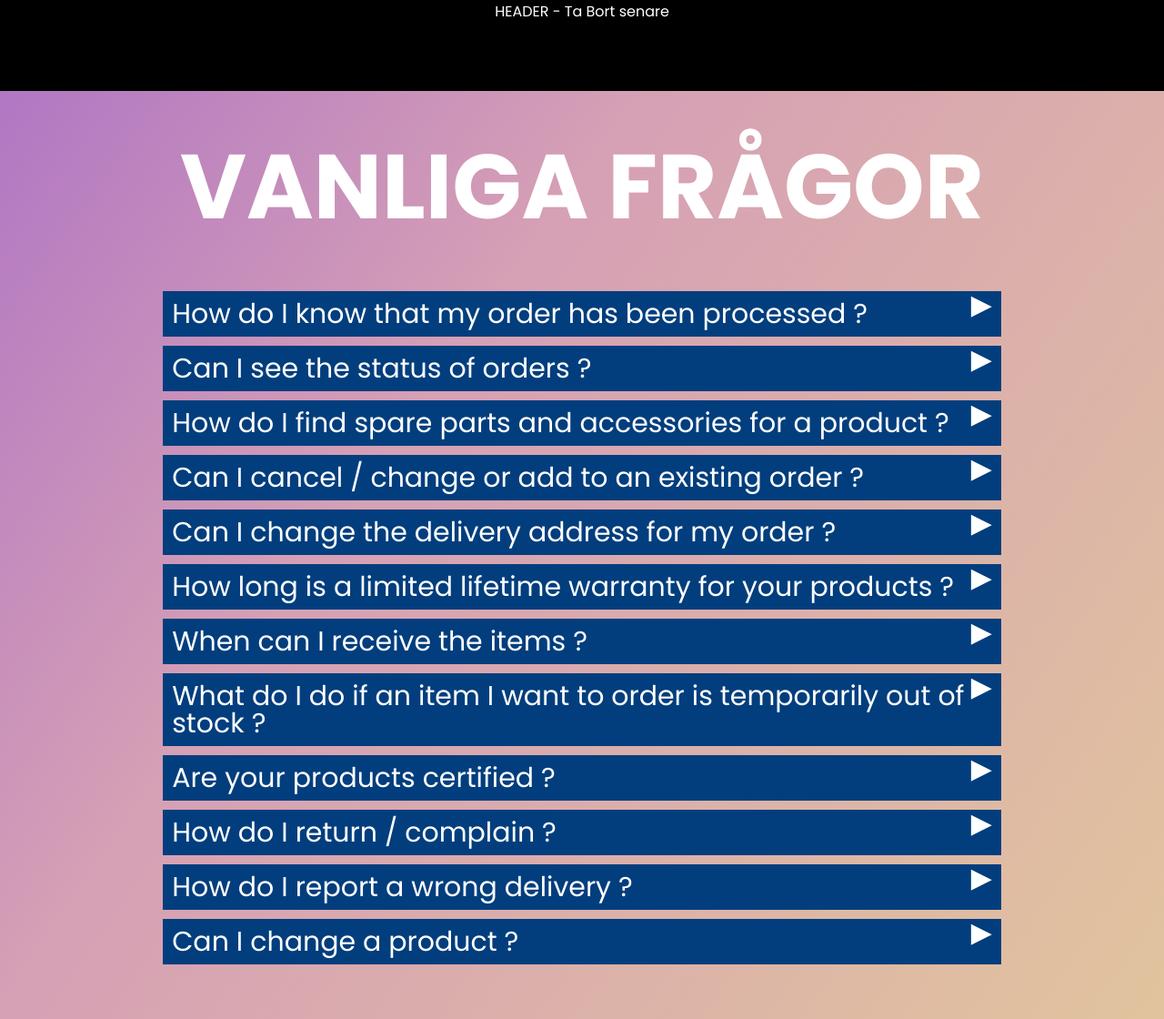
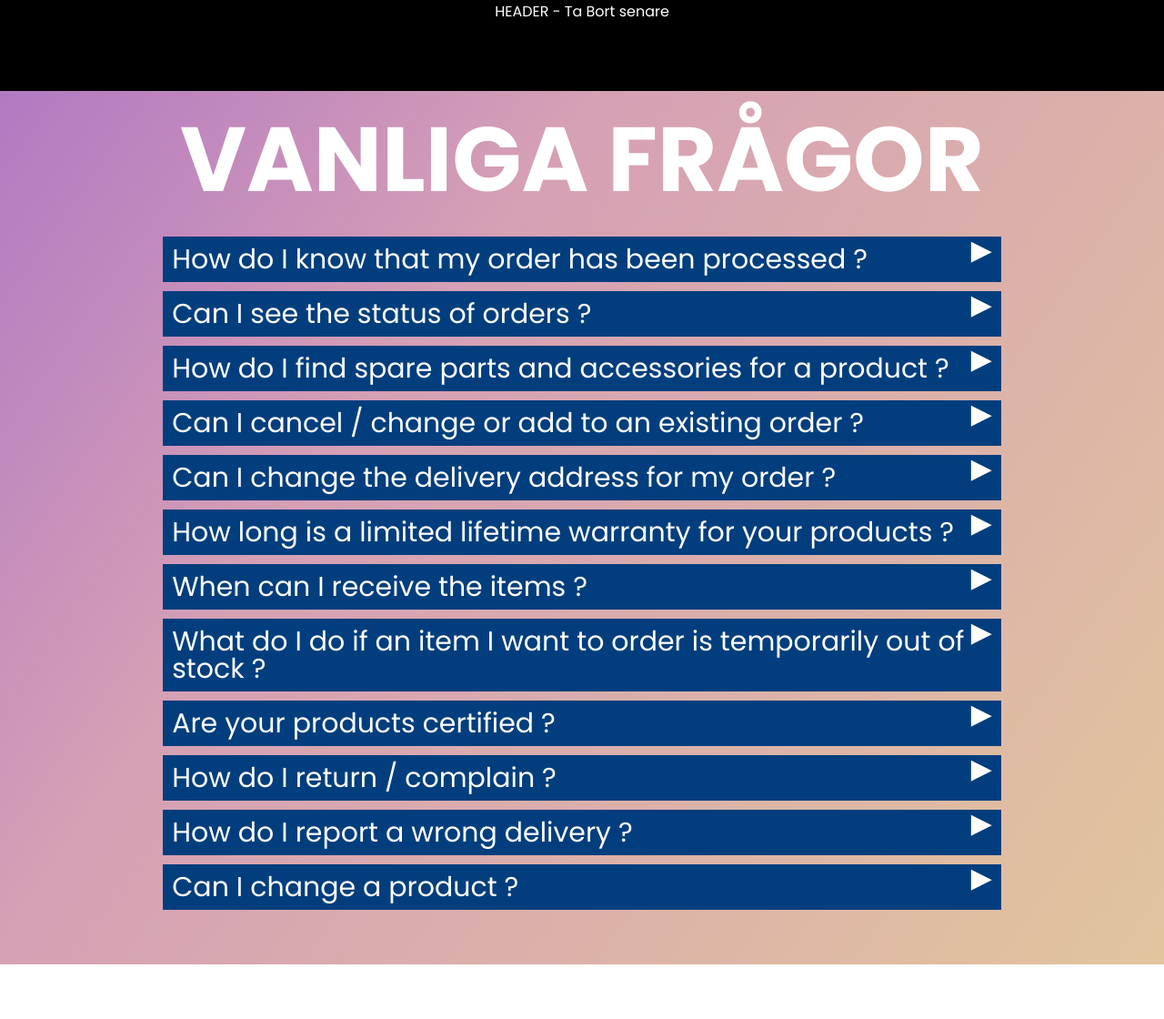
Before and after one commit to galinamiteva/3MGA-foretagssidan-Agile-grupprojekt, a plain HTML site: page frogor-EN.html in a window 1280 px wide. Shown: the whole page at 91% size. After the commit the page ends 1060 px from the top, so only its background shows below. Drawn offline with Linux system fonts and the light colour scheme.

Commit message:
Update frogor.css
fixa margin

```diff
--- a/frogor.css
+++ b/frogor.css
@@ -54,7 +54,6 @@
   font-size: 6.25rem;
   line-height: 9.38rem;
   text-align: center;
-  margin: 30px auto;
   color: #fff;
 }
 
```
